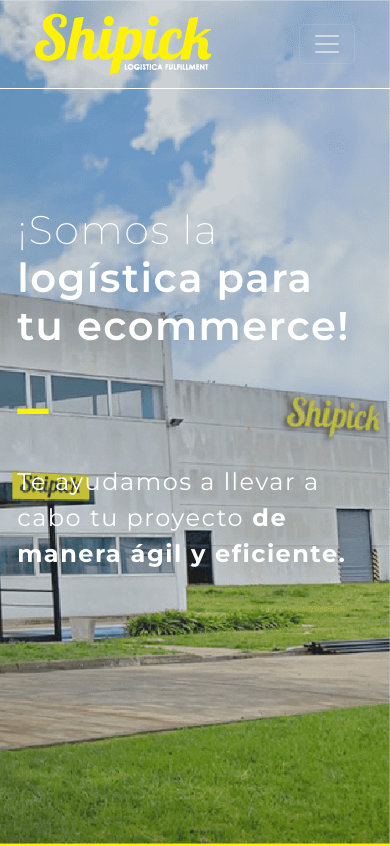
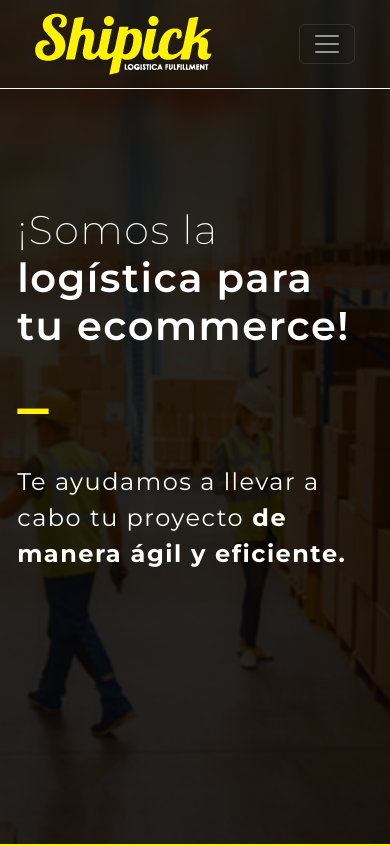
Before and after one commit to FranCamposAmoedo/shipick, a React (Create React App) app: page / in a window 390 px wide. Shown: the top 846 px of the page. Built offline with nearby package versions, Linux system fonts and the light colour scheme.

Commit message:
Scroll Mobile

```diff
--- a/src/components/Header/Header.css
+++ b/src/components/Header/Header.css
@@ -4,7 +4,7 @@
   background-size: cover;
   background-position: 50% 50%;
   background-position-x: right;
-  background-attachment: scroll;
+  background-attachment: fixed;
   top: 0;
   width: 100%;
   min-height: 100vh;
@@ -13,13 +13,14 @@
   z-index: -2;
 }
 
-/* @media screen and (max-width: 500px) {
+@media screen and (max-width: 500px) {
   .background-parallax {
-    background-image: url(../../../public/images/pictures/2.jpg);
+    background-color: #fff204;
+    background-image: url(../../../public/images/pictures/3.png);
     background-repeat: no-repeat;
     background-size: cover;
     background-position: 0 50%;
-    background-attachment: fixed;
+    background-attachment: scroll;
     top: 0;
     width: 100%;
     min-height: 100vh;
@@ -27,4 +28,4 @@
     inset: 0;
     z-index: -2;
   }
-} */
+}
```
